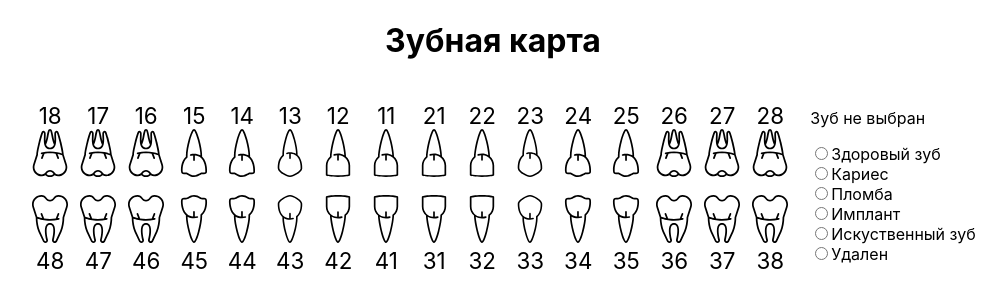
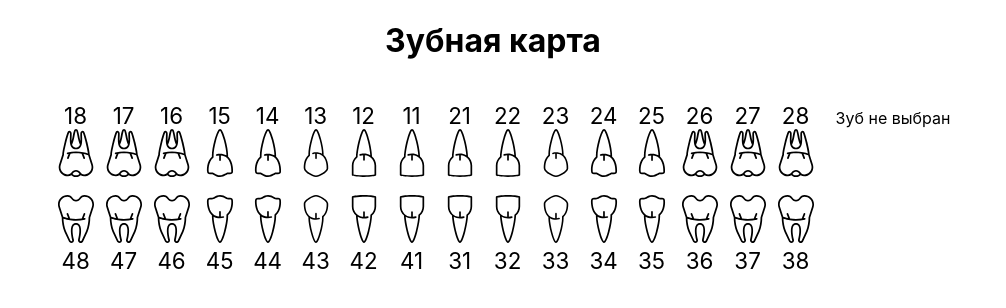
Before and after one commit to evskorobogatij/dental_map, a React (Create React App) app: page / in a window 1280 px wide. Shown: the top 308 px of the page, without its empty margins (147-1153 px from the left). Built offline with nearby package versions, Linux system fonts and the light colour scheme.

Commit message:
Блокировка изменений при невыбраном зубе

```diff
--- a/src/components/ToothInfo/ToothInfo.tsx
+++ b/src/components/ToothInfo/ToothInfo.tsx
@@ -24,12 +24,14 @@ function ToothInfo() {
         <div className={'ToothInfo'}>
             <p>{ currentTooth>=0 ? `Зуб № ${tooths[currentTooth].num}` : 'Зуб не выбран' } </p>
             {
+                currentTooth>=0 ?
                 toothStatuses.map((item,index)=>(
                     <label key={index}>
                         <input type="radio" value={item.value} checked={ currentTooth>=0 ? tooths[currentTooth].status===item.value : false} onChange={toothStatusChange?.bind(null,currentTooth,item.value)}  />
                         {item.title}
                     </label>
                 ))
+                : ''
             }
         </div>
     )
```
